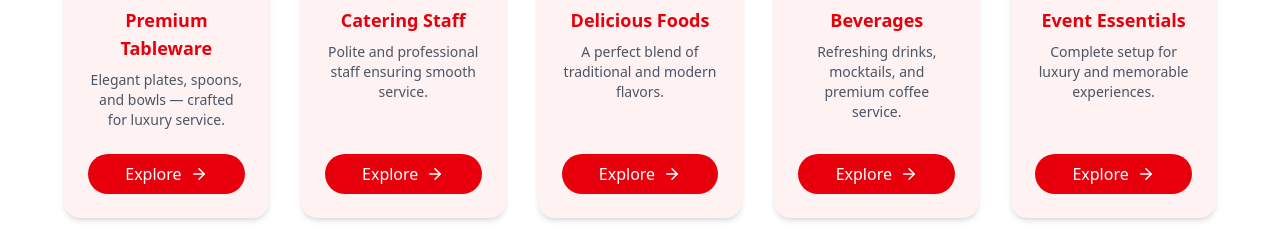
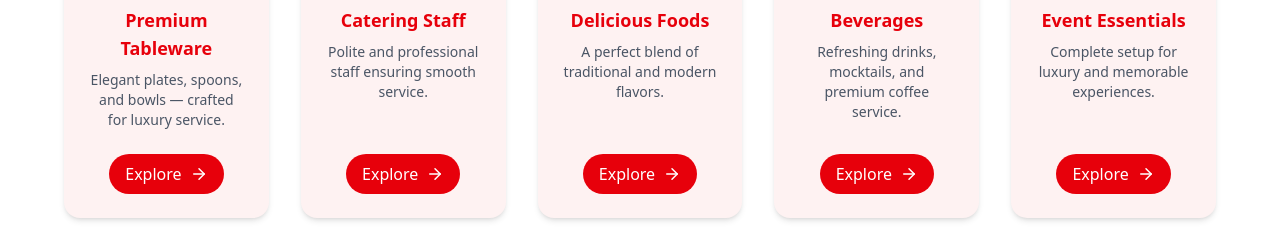
Before and after one commit to fayispachu/Canopus-frontend, a React (Vite) app: page / in a window 1280 px wide. Shown: the part 3900-4144 px from the top of the page. Built offline with nearby package versions, Linux system fonts and the light colour scheme; no server answers.

Commit message:
added vercel.json file and edited vite config file

```diff
--- a/src/components/Offering.jsx
+++ b/src/components/Offering.jsx
@@ -1,5 +1,6 @@
 import React from "react";
 import { motion } from "framer-motion";
+import { Link } from "react-router-dom"; // ✅ important
 import {
   UtensilsCrossed,
   Users,
@@ -48,7 +49,6 @@ function Offering() {
       id="offering"
       className="bg-white overflow-hidden py-20 px-6 md:px-16 text-gray-800"
     >
-      {/* HEADING */}
       <motion.h2
         className="kaushan-script-regular text-4xl md:text-5xl text-center text-red-600 mb-10"
         initial={{ opacity: 0, y: -30 }}
@@ -58,7 +58,6 @@ function Offering() {
         What We Offer
       </motion.h2>
 
-      {/* OFFERING GRID */}
       <div className="grid md:grid-cols-2 lg:grid-cols-5 gap-8 max-w-7xl mx-auto">
         {offerings.map((item, index) => (
           <motion.div
@@ -77,14 +76,14 @@ function Offering() {
               <p className="text-gray-600 text-sm">{item.desc}</p>
             </div>
 
-            {/* Button */}
-            <motion.a
-              href={item.link}
-              className="bg-red-600 text-white font-medium py-2 px-4 rounded-full mt-6 inline-flex items-center justify-center gap-2 hover:bg-red-700 transition-all duration-200"
-              whileHover={{ scale: 1.08 }}
-            >
-              Explore <ArrowRight size={18} />
-            </motion.a>
+            <motion.div whileHover={{ scale: 1.08 }}>
+              <Link
+                to={item.link} // ✅ SPA navigation
+                className="bg-red-600 text-white font-medium py-2 px-4 rounded-full mt-6 inline-flex items-center justify-center gap-2 hover:bg-red-700 transition-all duration-200"
+              >
+                Explore <ArrowRight size={18} />
+              </Link>
+            </motion.div>
           </motion.div>
         ))}
       </div>
```
